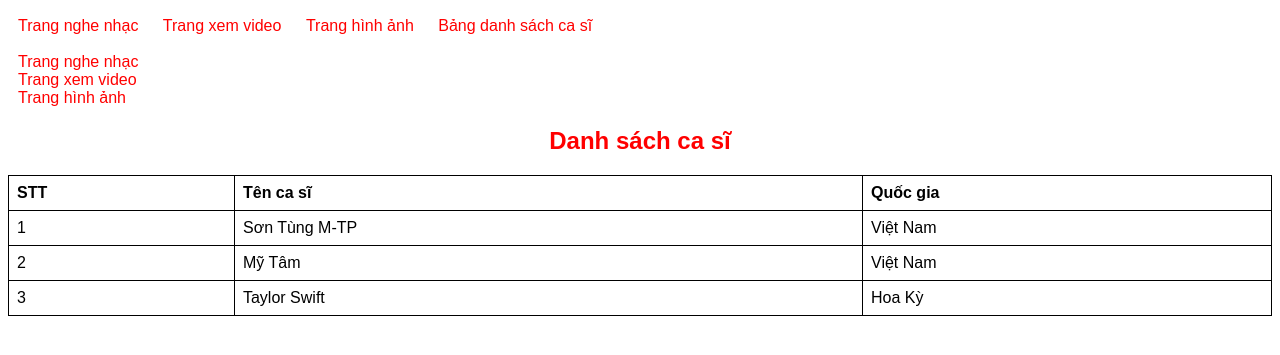
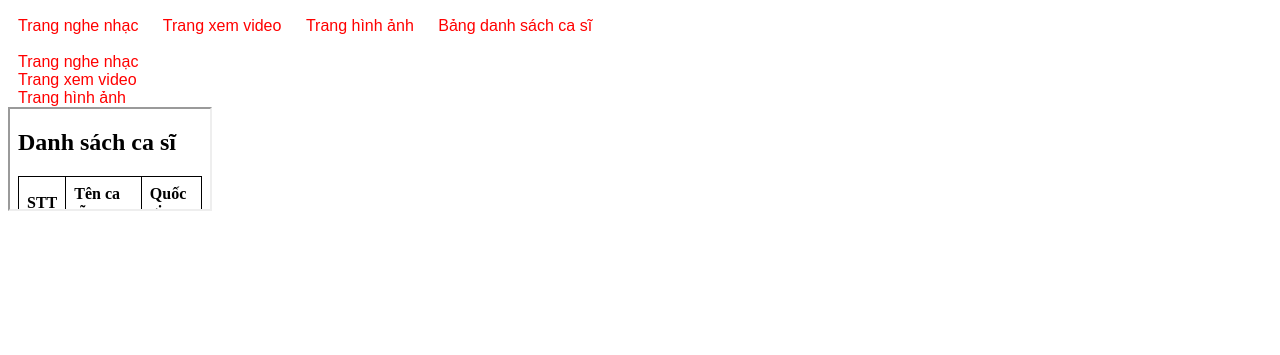
Before and after one commit to Chidz2007/cuoi-ki-1, a plain HTML site: page index.html in a window 1280 px wide. Shown: the part 51-406 px from the top of the page. Drawn offline with Linux system fonts and the light colour scheme.

Commit message:
Update index.html

```diff
--- a/index.html
+++ b/index.html
@@ -36,49 +36,7 @@
     <a href="nhac .html">Trang nghe nhạc</a> <br>
     <a href="video.html">Trang xem video</a> <br>
     <a href="anh.html">Trang hình ảnh</a> <br>
-    <style>
-    table {
-      border-collapse: collapse;
-      width: 100%;
-    }
-
-    th, td {
-      border: 1px solid black;
-      padding: 8px;
-      text-align: left;
-    }
-  </style>
-</head>
-<body>
-
-  <h2>Danh sách ca sĩ</h2>
-
-  <table>
-    <thead>
-      <tr>
-        <th>STT</th>
-        <th>Tên ca sĩ</th>
-        <th>Quốc gia</th>
-      </tr>
-    </thead>
-    <tbody>
-      <tr>
-        <td>1</td>
-        <td>Sơn Tùng M-TP</td>
-        <td>Việt Nam</td>
-      </tr>
-      <tr>
-        <td>2</td>
-        <td>Mỹ Tâm</td>
-        <td>Việt Nam</td>
-      </tr>
-      <tr>
-        <td>3</td>
-        <td>Taylor Swift</td>
-        <td>Hoa Kỳ</td>
-      </tr>
-    </tbody>
-  </table>
+    <iframe src="ds.html" height="100px" width="200px" title="Danh Sách nghệ sĩ"></iframe><br>
   </div>
 
 </body>
```
